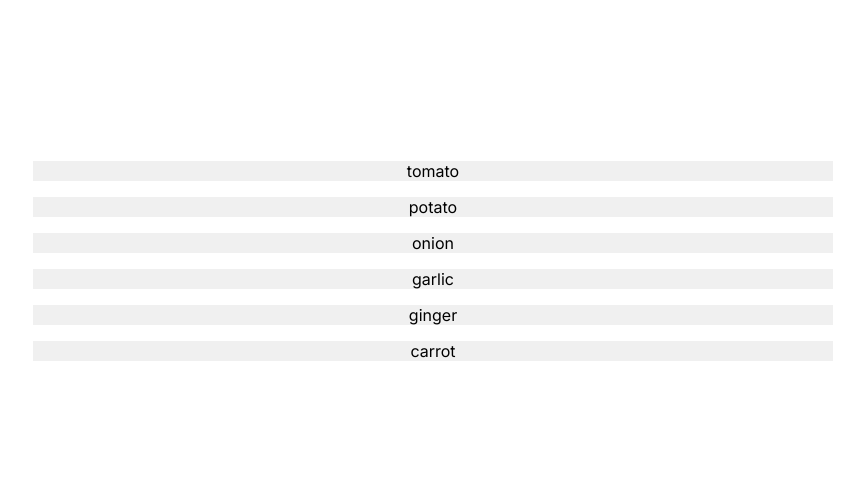
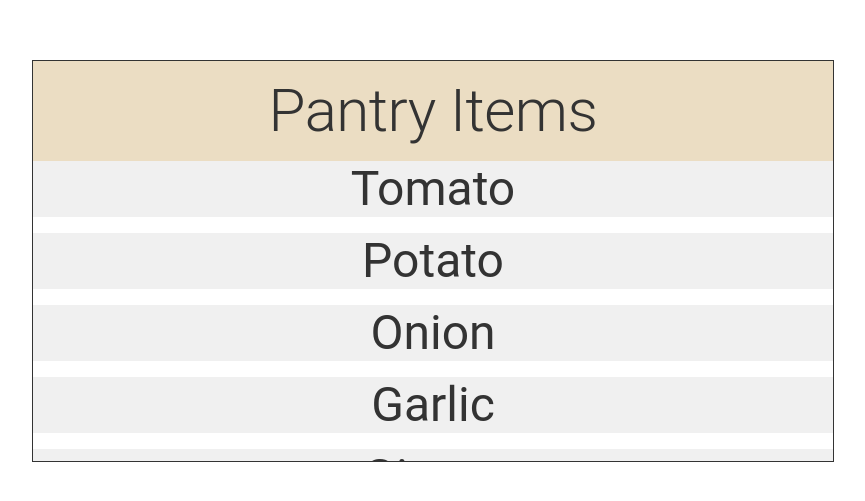
Before and after one commit to loisemusungu/pantry-tracker, a Next.js app: page / in a window 1280 px wide. Shown: the part 139-640 px from the top of the page, without its empty margins (207-1072 px from the left). Built offline with nearby package versions, Linux system fonts and the light colour scheme.

Commit message:
added a border and title

```diff
--- a/app/page.js
+++ b/app/page.js
@@ -1,4 +1,4 @@
-import { Box, Stack } from "@mui/material";
+import { Box, Stack, Typography } from "@mui/material";
 
 const item = [
   "tomato",
@@ -21,22 +21,42 @@ export default function Home() {
       display={"flex"}
       justifyContent={"center"}
       alignItems={"center"}
+      flexDirection={"column"}
     >
-      <Stack width="800px" height="200px" spacing={2} overflow={"auto"}>
+      <Box border={"1px solid #333"}>
+        <Box
+          width="800px"
+          height="100px"
+          bgcolor={"#EBDDC3"}
+          display={"flex"}
+          justifyContent={"center"}
+          alignItems={"center"}
+        >
+          <Typography variant={"h2"} color={"#333"} textAlign={"center"}>
+            Pantry Items
+          </Typography>
+        </Box>
+        <Stack width="800px" height="300px" spacing={2} overflow={"auto"}>
           {item.map((i) => (
             <Box
               key={i}
               width="100%"
-            height="100px"
+              height="300px"
               display={"flex"}
               justifyContent={"center"}
               alignItems={"center"}
               bgcolor={"#f0f0f0"}
             >
-            {i}
+              <Typography variant={"h3"} color={"#333"} textAlign={"center"}>
+                {
+                  // capitalize first letter of the item
+                  i.charAt(0).toUpperCase() + i.slice(1)
+                }
+              </Typography>
             </Box>
           ))}
         </Stack>
       </Box>
+    </Box>
   );
 }
```
Lines whose indentation alone changed are shown as unchanged.
